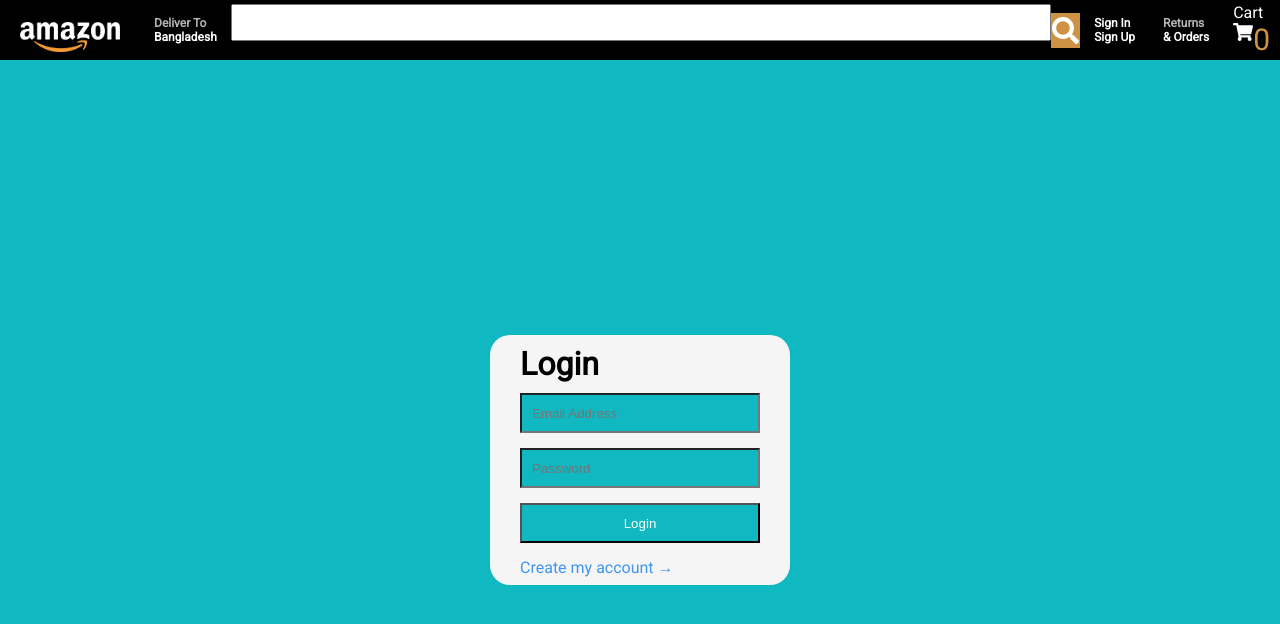
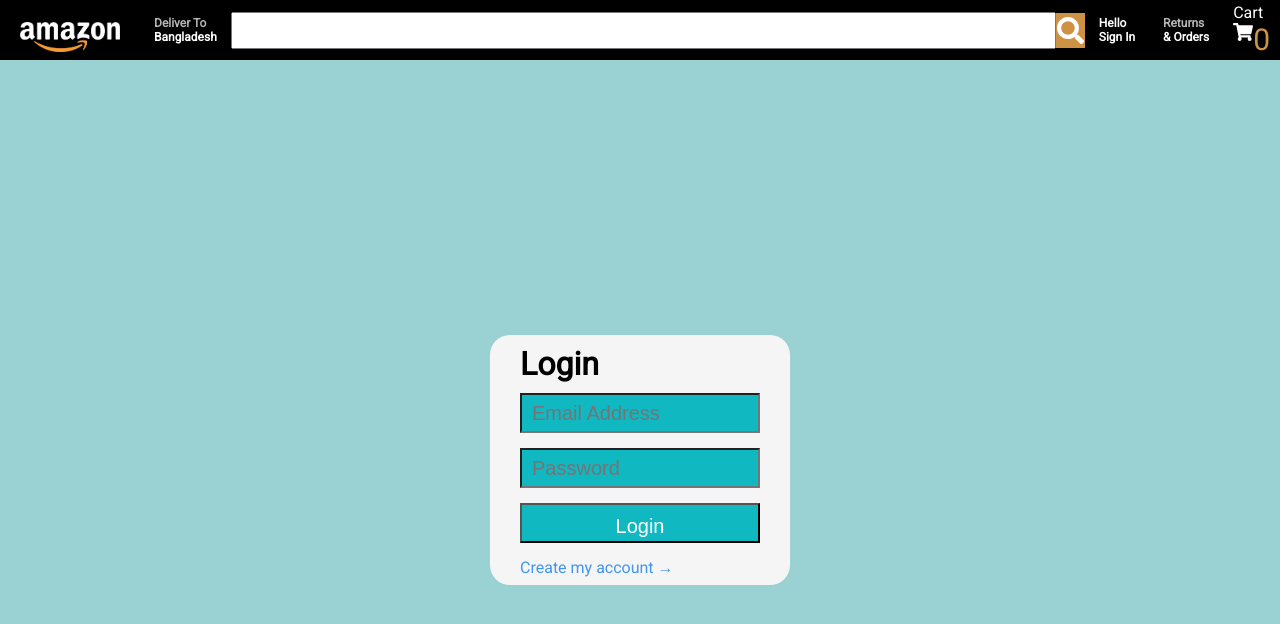
Before and after one commit to mubasshir00/m-valy, a React (Create React App) app: page /login in a window 1280 px wide. Shown: the top 624 px of the page. Built offline with nearby package versions, Linux system fonts and the light colour scheme; no server answers.

Commit message:
login commit

```diff
--- a/src/components/checkout/Checkout.js
+++ b/src/components/checkout/Checkout.js
@@ -4,7 +4,7 @@ import Cart from './Cart'
 import './Checkout.css'
 import Subtotal from './Subtotal'
 const Checkout = () => {
-    const [{ basket }, dispatch] = useStateValue();
+    const [{ basket,user }, dispatch] = useStateValue();
 
     return (
         <div className="checkoutContainer">
@@ -12,6 +12,8 @@ const Checkout = () => {
             <div className="cartWrapper">
             <h2>Your Shopping List</h2>
             <hr/>
+            <h2>Hello {user?.email.split('@')[0]}</h2>
+
             <div className="cartItemsContainer">
             {
                 basket.map(item=>
--- a/src/components/header/Header.css
+++ b/src/components/header/Header.css
@@ -62,7 +62,8 @@
     border-radius: 2px;
 }
 .headerOption:hover, .loginInHeader:hover{
-    border:2px solid white
+    border:2px solid white;
+    color: green;
 }
 .optionOne{
     font-size: 12px;
@@ -96,6 +97,10 @@
 .loginInHeader a , .headerOption a{
     color: white;
 }
+.loginInHeader a{
+    display: flex;
+    flex-direction: column;
+}
 
 @media screen and (max-width:756px) {
     .nav-toggle{
--- a/src/components/header/Header.js
+++ b/src/components/header/Header.js
@@ -5,9 +5,16 @@ import {FaSearch , FaShoppingCart ,FaBars} from 'react-icons/fa'
 import './Cartbutton.css'
 import './Header.css'
 import { useStateValue } from '../../context/StateProvider'
+import { auth } from '../../firebase';
+
 const Header = () => {
-    const [{basket},dispatch] = useStateValue();
+    const [{basket ,user},dispatch] = useStateValue();
     // console.log(basket);
+    const handleAuth = () =>{
+        if(user){
+            auth.signOut();
+        }
+    }
     return (
         <>
         <div className="header">
@@ -26,9 +33,19 @@ const Header = () => {
             </div>
 
             <div className="headerNav">
-                <div className="loginInHeader">
-                    <Link to="/login">Sign In</Link>
-                    <Link to="/login">Sign Up</Link>
+                <div
+                onClick={handleAuth}
+                className="loginInHeader">
+                    <Link to={!user && '/login'}>
+                    <span>
+                        Hello {user?.email.split('@')[0]}
+                    </span>
+                        <span>
+                        {user ? 'Sign Out' : 'Sign In'}</span>
+                        </Link>
+                    {/* <Link to="/login">
+                        {user ? '' : 'Sign Up'}
+                    </Link> */}
                 </div>
                 <div className="headerOption">
                     <span className="optionOne">Returns</span>
--- a/src/components/login/Login.css
+++ b/src/components/login/Login.css
@@ -4,7 +4,7 @@
     justify-content:center;
     height: 100vh;
     /* margin: 0; */
-    background-color: #10b8c1;
+    background-color: #9ad2d4;
 }
 .flipper {
   padding: 30px;
@@ -153,12 +153,13 @@
 .flip{
 		transform: rotateY(180deg);
 }
-input{
+.content input{
     width:100%;
     margin-bottom:15px;
     height:40px;
     box-sizing: border-box;
     padding:10px;
+    font-size: 20px;
 }
 
 .title{
--- a/src/components/login/Login.js
+++ b/src/components/login/Login.js
@@ -99,9 +99,6 @@ function handleMouseMove(ev) { setMousePosition({left: ev.pageX, top: ev.pageY})
   <div className="cursor" onMouseMove={(ev)=> handleMouseMove(ev)}
       style={{left:MousePosition.left , top: MousePosition.top}}/>
   <div className="cursor2" />
-
-
-
         </>
     )
 }
```
